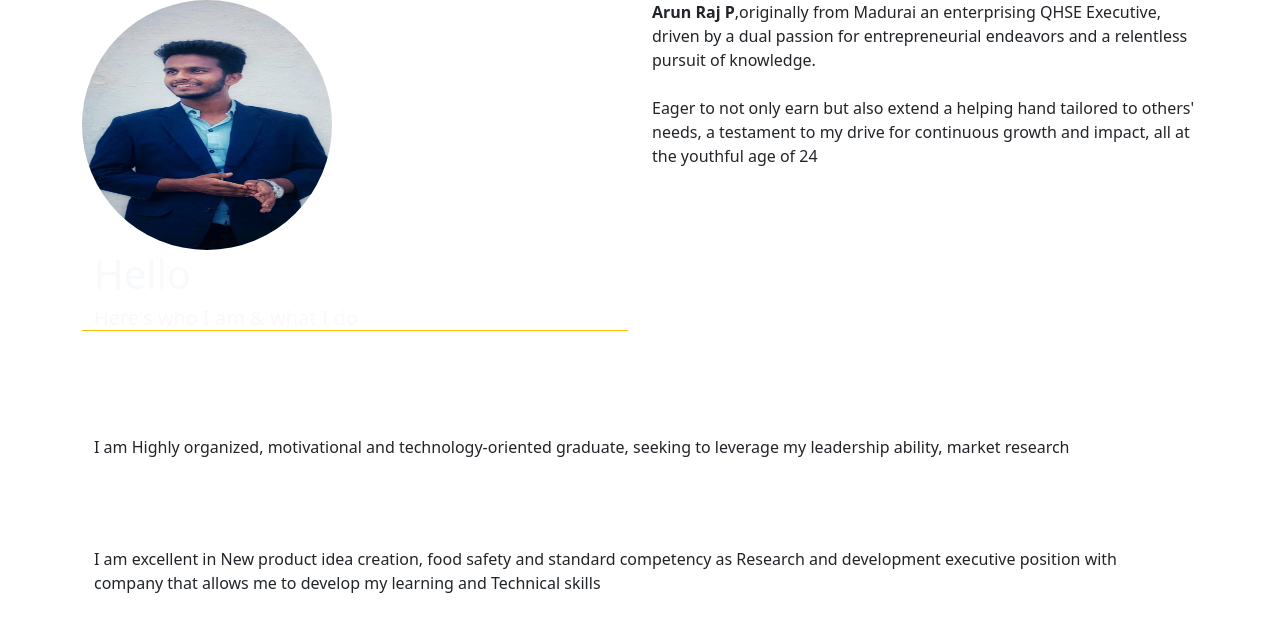
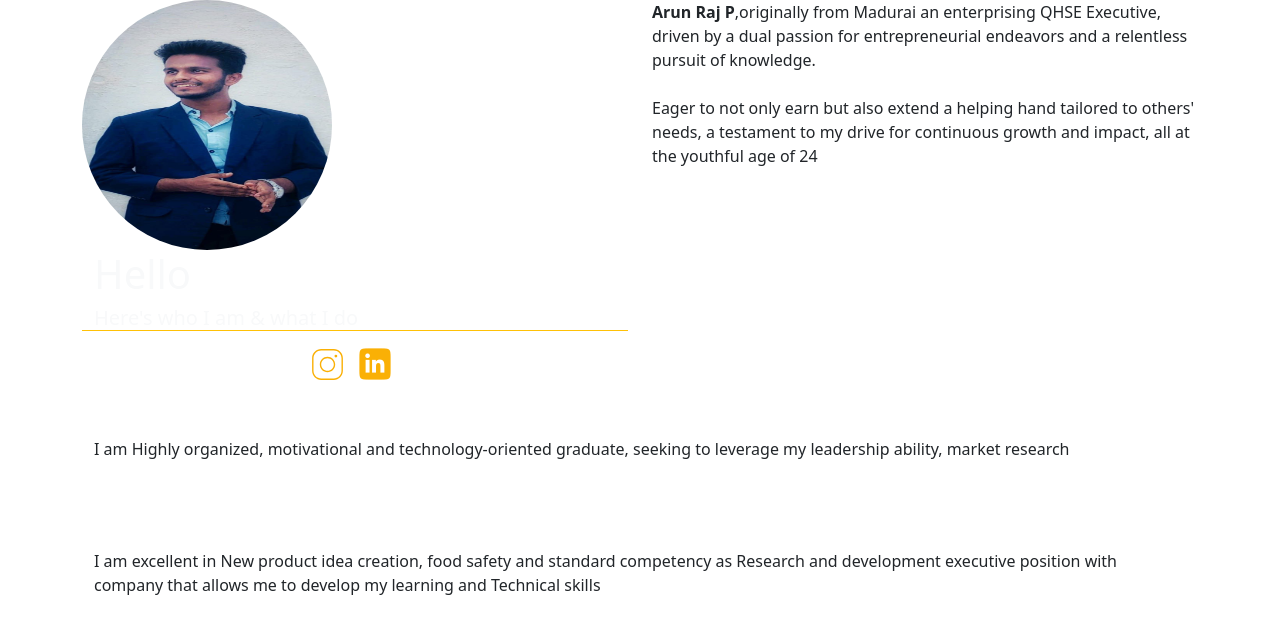
Before and after one commit to dharshan-kumarj/Arun_Portfolio, a PHP site: page /_libs/_templates/_content.php in a window 1280 px wide. Shown: the top 629 px of the page. Run offline with PHP 8.4, Linux system fonts and the light colour scheme.

Commit message:
completed home and about page

```diff
--- a/_libs/_templates/_content.php
+++ b/_libs/_templates/_content.php
@@ -12,9 +12,17 @@
 	<div class="col">
 	<img src="/Arun_Portfolio/_libs/assets/dist/images/arun.jpg" class="rounded-circle" alt="arun" width="250" height="250">
 	<h1 class="container text-light fs-1">Hello </h1>
-		<h1 class="container text-light border-bottom border-warning fs-5">Here's who I am & what I do</h1><br>
+		<h1 class="container text-light border-bottom border-warning fs-5">Here's who I am & what I do</h1>
+		<div class="container text-center">
+				<a href="https://www.instagram.com/mad_on_loved_one?igsh=bjE2b2NuMXltOXFr" target="_blank" rel="noopener noreferrer">
+				<svg xmlns="http://www.w3.org/2000/svg" x="0px" y="0px" width="35" height="35" viewBox="0 0 50 50"
+				style="fill:#FAB005;">
+				<path d="M 16 3 C 8.8324839 3 3 8.8324839 3 16 L 3 34 C 3 41.167516 8.8324839 47 16 47 L 34 47 C 41.167516 47 47 41.167516 47 34 L 47 16 C 47 8.8324839 41.167516 3 34 3 L 16 3 z M 16 5 L 34 5 C 40.086484 5 45 9.9135161 45 16 L 45 34 C 45 40.086484 40.086484 45 34 45 L 16 45 C 9.9135161 45 5 40.086484 5 34 L 5 16 C 5 9.9135161 9.9135161 5 16 5 z M 37 11 A 2 2 0 0 0 35 13 A 2 2 0 0 0 37 15 A 2 2 0 0 0 39 13 A 2 2 0 0 0 37 11 z M 25 14 C 18.936712 14 14 18.936712 14 25 C 14 31.063288 18.936712 36 25 36 C 31.063288 36 36 31.063288 36 25 C 36 18.936712 31.063288 14 25 14 z M 25 16 C 29.982407 16 34 20.017593 34 25 C 34 29.982407 29.982407 34 25 34 C 20.017593 34 16 29.982407 16 25 C 16 20.017593 20.017593 16 25 16 z"></path>
+				</svg></a>
+				<a href = "https://www.linkedin.com/in/arunraj-pandidurai-6551a7181?utm_source=share&utm_campaign=share_via&utm_content=profile&utm_medium=android_app" target="_blank" rel="noopener noreferrer">
+				<img src="/Arun_Portfolio/_libs/assets/dist/images/linkedin.png" alt="linkidin" width="50" height="50"></a>
+		</div>
 </div>
-	<br>
 	<div class="col w-50">
 
 		<p class=" text-effect  " ><b>Arun Raj P</b>,originally from Madurai an enterprising QHSE Executive, driven by a dual passion for entrepreneurial endeavors and a relentless pursuit of knowledge.
@@ -23,7 +31,7 @@
 
 </div>
 <br>
-<br>
+
  <div class="row">
  <p class=" text-effect p-4 " > I am Highly organized, motivational and technology-oriented graduate, seeking to leverage my leadership ability,
 market research
```
Also changed, not shown: _libs/assets/dist/images/linkedin.png (added).
